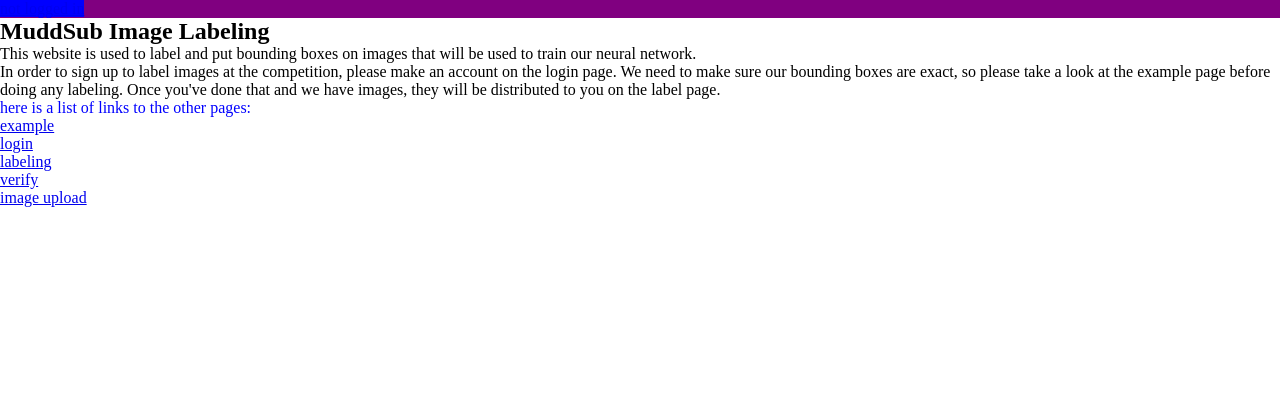
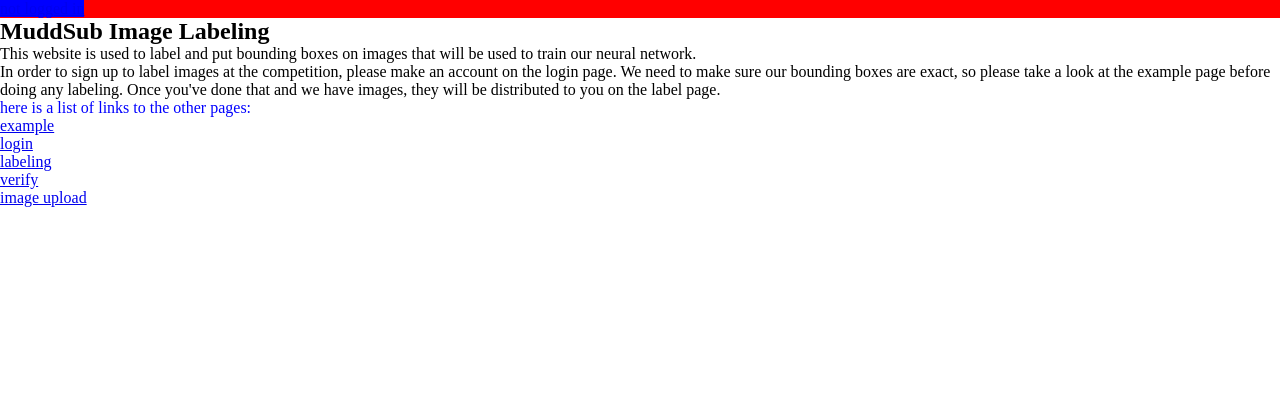
Before and after one commit to MuddSub/CVImageHandling, a PHP site: page / in a window 1280 px wide. Shown: the top 420 px of the page. Run offline with PHP 8.4, Linux system fonts and the light colour scheme.

Commit message:
minor cosmetic edits
Co-authored-by: mmoody26 mmoody@hmc.edu
Co-authored-by: sophiee-b sophie.bekerman@gmail.com
Co-authored-by: f-wright francinerwright@gmail.com
Co-authored-by: echen4628 echen4628@gmail.com

```diff
--- a/style.css
+++ b/style.css
@@ -4,7 +4,7 @@
 }
 
 header {
-    background: purple;
+    background: red;
 }
 
 footer {
```
